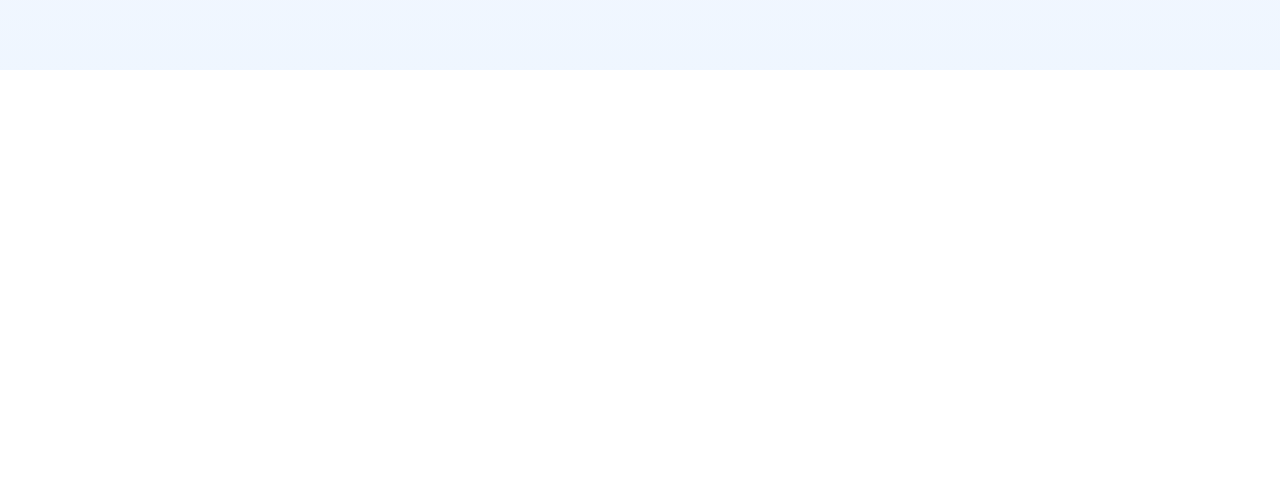
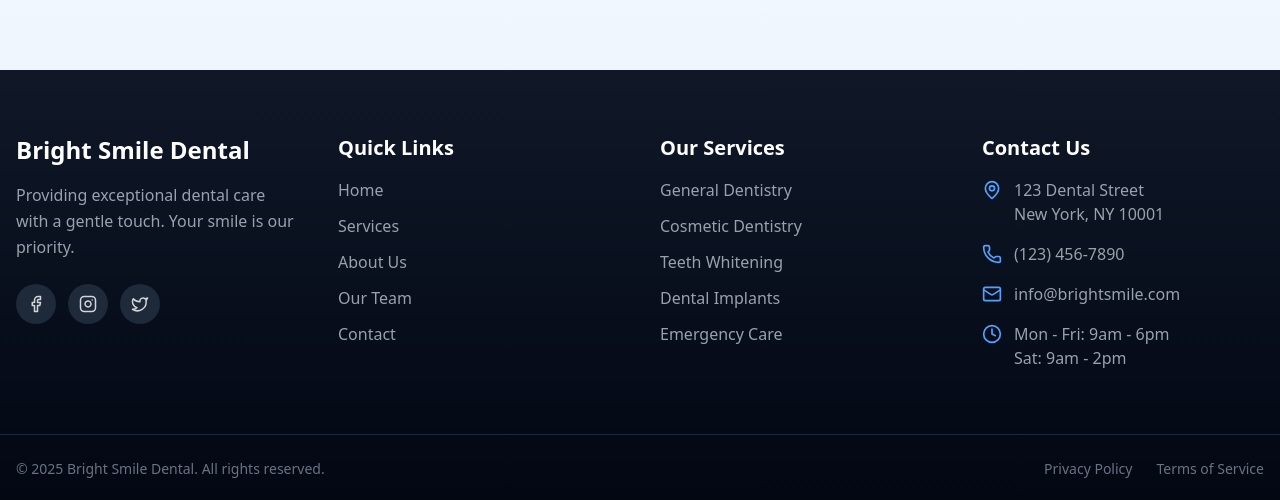
Before and after one commit to ayushagr101/dentoHealers, a React (Vite) app in the folder frontend/: page / in a window 1280 px wide. Shown: the part 2872-3372 px from the top of the page. Before the commit the page ends 2942 px from the top, so only its background shows below. Built offline with nearby package versions, Linux system fonts and the light colour scheme.

Commit message:
create footer.jsx

```diff
--- a/frontend/src/App.jsx
+++ b/frontend/src/App.jsx
@@ -1,8 +1,9 @@
 import React from "react";
+import Hero from "./components/Home/Hero";
+import Services from "./components/Home/Services";
+import About from "./components/Home/About";
+import Footer from "./components/Common/Footer";
 import Header from "./components/Header";
-import Hero from "./components/home/Hero";
-import Services from "./components/home/Services";
-import About from "./components/home/About";
 import Team from "./components/home/Team";
 
 function App() {
@@ -15,6 +16,7 @@ function App() {
 				<About />
 				<Team />
 			</main>
+			<Footer />
 		</div>
 	);
 }
--- /dev/null
+++ b/frontend/src/components/Common/Footer.jsx
@@ -0,0 +1,161 @@
+import React from 'react';
+import { MapPin, Phone, Mail, Clock, Facebook, Instagram, Twitter } from 'lucide-react';
+
+const Footer = () => {
+  return (
+    <footer className="bg-gradient-to-b from-gray-900 to-gray-950 text-gray-300">
+      {/* Main Footer Content */}
+      <div className="max-w-7xl mx-auto px-4 py-12 md:py-16">
+        <div className="grid grid-cols-1 md:grid-cols-2 lg:grid-cols-4 gap-8 md:gap-10">
+          {/* About Section */}
+          <div className="space-y-4">
+            <h3 className="text-xl md:text-2xl font-bold text-white mb-4">
+              Bright Smile Dental
+            </h3>
+            <p className="text-sm md:text-base text-gray-400 leading-relaxed">
+              Providing exceptional dental care with a gentle touch. Your smile is our priority.
+            </p>
+            {/* Social Media */}
+            <div className="flex gap-3 pt-2">
+              <a
+                href="#"
+                className="w-10 h-10 rounded-full bg-gray-800 flex items-center justify-center hover:bg-blue-600 transition-colors duration-300"
+                aria-label="Facebook"
+              >
+                <Facebook size={18} />
+              </a>
+              <a
+                href="#"
+                className="w-10 h-10 rounded-full bg-gray-800 flex items-center justify-center hover:bg-pink-600 transition-colors duration-300"
+                aria-label="Instagram"
+              >
+                <Instagram size={18} />
+              </a>
+              <a
+                href="#"
+                className="w-10 h-10 rounded-full bg-gray-800 flex items-center justify-center hover:bg-blue-400 transition-colors duration-300"
+                aria-label="Twitter"
+              >
+                <Twitter size={18} />
+              </a>
+            </div>
+          </div>
+
+          {/* Quick Links */}
+          <div>
+            <h4 className="text-lg md:text-xl font-semibold text-white mb-4">
+              Quick Links
+            </h4>
+            <ul className="space-y-2 md:space-y-3">
+              <li>
+                <a href="#home" className="text-sm md:text-base text-gray-400 hover:text-blue-400 transition-colors duration-300">
+                  Home
+                </a>
+              </li>
+              <li>
+                <a href="#services" className="text-sm md:text-base text-gray-400 hover:text-blue-400 transition-colors duration-300">
+                  Services
+                </a>
+              </li>
+              <li>
+                <a href="#about" className="text-sm md:text-base text-gray-400 hover:text-blue-400 transition-colors duration-300">
+                  About Us
+                </a>
+              </li>
+              <li>
+                <a href="#team" className="text-sm md:text-base text-gray-400 hover:text-blue-400 transition-colors duration-300">
+                  Our Team
+                </a>
+              </li>
+              <li>
+                <a href="#contact" className="text-sm md:text-base text-gray-400 hover:text-blue-400 transition-colors duration-300">
+                  Contact
+                </a>
+              </li>
+            </ul>
+          </div>
+
+          {/* Services */}
+          <div>
+            <h4 className="text-lg md:text-xl font-semibold text-white mb-4">
+              Our Services
+            </h4>
+            <ul className="space-y-2 md:space-y-3">
+              <li className="text-sm md:text-base text-gray-400">
+                General Dentistry
+              </li>
+              <li className="text-sm md:text-base text-gray-400">
+                Cosmetic Dentistry
+              </li>
+              <li className="text-sm md:text-base text-gray-400">
+                Teeth Whitening
+              </li>
+              <li className="text-sm md:text-base text-gray-400">
+                Dental Implants
+              </li>
+              <li className="text-sm md:text-base text-gray-400">
+                Emergency Care
+              </li>
+            </ul>
+          </div>
+
+          {/* Contact Info */}
+          <div>
+            <h4 className="text-lg md:text-xl font-semibold text-white mb-4">
+              Contact Us
+            </h4>
+            <ul className="space-y-3 md:space-y-4">
+              <li className="flex items-start gap-3">
+                <MapPin className="text-blue-400 w-5 h-5 flex-shrink-0 mt-0.5" />
+                <span className="text-sm md:text-base text-gray-400">
+                  123 Dental Street<br />
+                  New York, NY 10001
+                </span>
+              </li>
+              <li className="flex items-center gap-3">
+                <Phone className="text-blue-400 w-5 h-5 flex-shrink-0" />
+                <a href="tel:+11234567890" className="text-sm md:text-base text-gray-400 hover:text-blue-400 transition-colors">
+                  (123) 456-7890
+                </a>
+              </li>
+              <li className="flex items-center gap-3">
+                <Mail className="text-blue-400 w-5 h-5 flex-shrink-0" />
+                <a href="mailto:info@brightsmile.com" className="text-sm md:text-base text-gray-400 hover:text-blue-400 transition-colors">
+                  info@brightsmile.com
+                </a>
+              </li>
+              <li className="flex items-start gap-3">
+                <Clock className="text-blue-400 w-5 h-5 flex-shrink-0 mt-0.5" />
+                <div className="text-sm md:text-base text-gray-400">
+                  <p>Mon - Fri: 9am - 6pm</p>
+                  <p>Sat: 9am - 2pm</p>
+                </div>
+              </li>
+            </ul>
+          </div>
+        </div>
+      </div>
+
+      {/* Bottom Bar */}
+      <div className="border-t border-gray-800">
+        <div className="max-w-7xl mx-auto px-4 py-6">
+          <div className="flex flex-col md:flex-row justify-between items-center gap-4">
+            <p className="text-sm text-gray-500 text-center md:text-left">
+              © 2025 Bright Smile Dental. All rights reserved.
+            </p>
+            <div className="flex gap-6 text-sm">
+              <a href="#" className="text-gray-500 hover:text-blue-400 transition-colors">
+                Privacy Policy
+              </a>
+              <a href="#" className="text-gray-500 hover:text-blue-400 transition-colors">
+                Terms of Service
+              </a>
+            </div>
+          </div>
+        </div>
+      </div>
+    </footer>
+  );
+};
+
+export default Footer;
```
